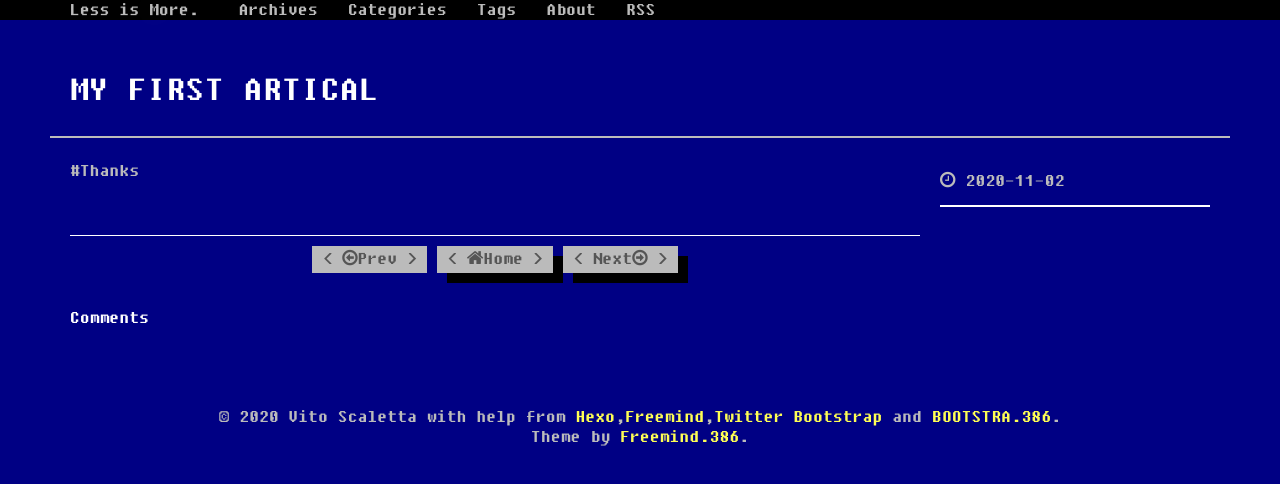
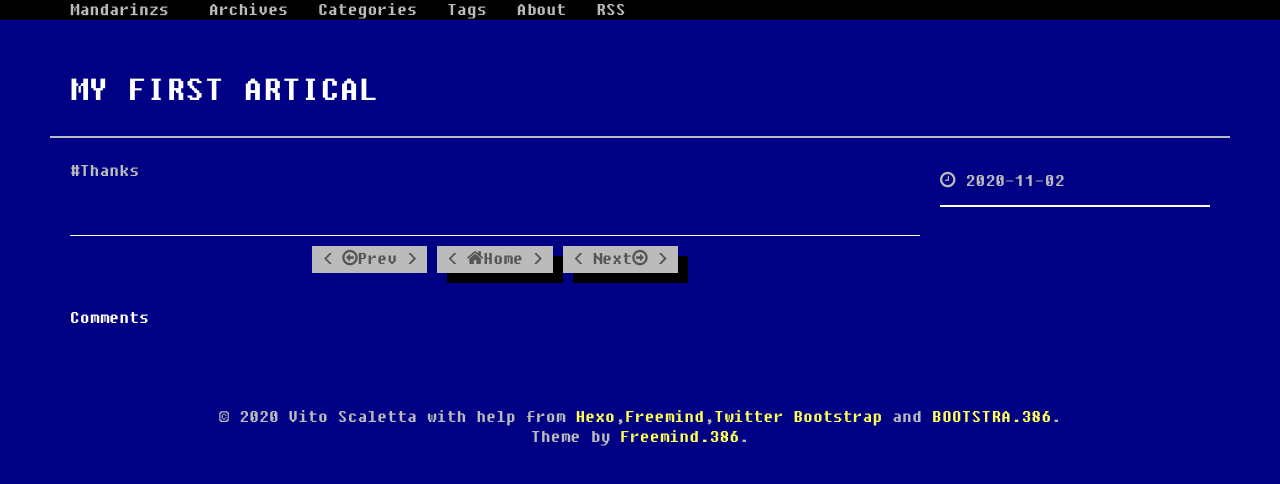
Before and after one commit to Mandarinzs/Mandarinzs.github.io, a plain HTML site: page 2020/11/02/My-First-Artical/index.html in a window 1280 px wide. Drawn offline with Linux system fonts and the light colour scheme.

Commit message:
Site updated: 2020-11-03 10:21:19

```diff
--- a/2020/11/02/My-First-Artical/index.html
+++ b/2020/11/02/My-First-Artical/index.html
@@ -6,7 +6,7 @@
   <meta http-equiv="cache-control" content="no-cache">
   <meta http-equiv="expires" content="0">
 
-  <title>My First Artical | Less is More.</title>
+  <title>My First Artical | Mandarinzs</title>
   <meta name="author" content="Vito Scaletta">
 
   <meta name="description" content="#Thanks">
@@ -15,7 +15,7 @@
   <meta name="viewport" content="width=device-width, initial-scale=1, maximum-scale=1">
 
   <meta property="og:title" content="My First Artical"/>
-  <meta property="og:site_name" content="Less is More."/>
+  <meta property="og:site_name" content="Mandarinzs"/>
 
 
     <meta property="og:image" content=""/>
@@ -71,7 +71,7 @@ var _hmt = _hmt || [];
         <span class="icon-bar"></span>
         <span class="icon-bar"></span>
       </button>
-	  <a class="navbar-brand" href="/">Less is More.</a>
+	  <a class="navbar-brand" href="/">Mandarinzs</a>
       <div class="collapse navbar-collapse nav-menu">
 		<ul class="nav navbar-nav">
 
```
Also changed, not shown: 2020/11/02/hello-world/index.html (+3 -3 lines), archives/2020/11/index.html (+3 -3 lines), archives/2020/index.html (+3 -3 lines), archives/index.html (+3 -3 lines), index.html (+3 -3 lines).
